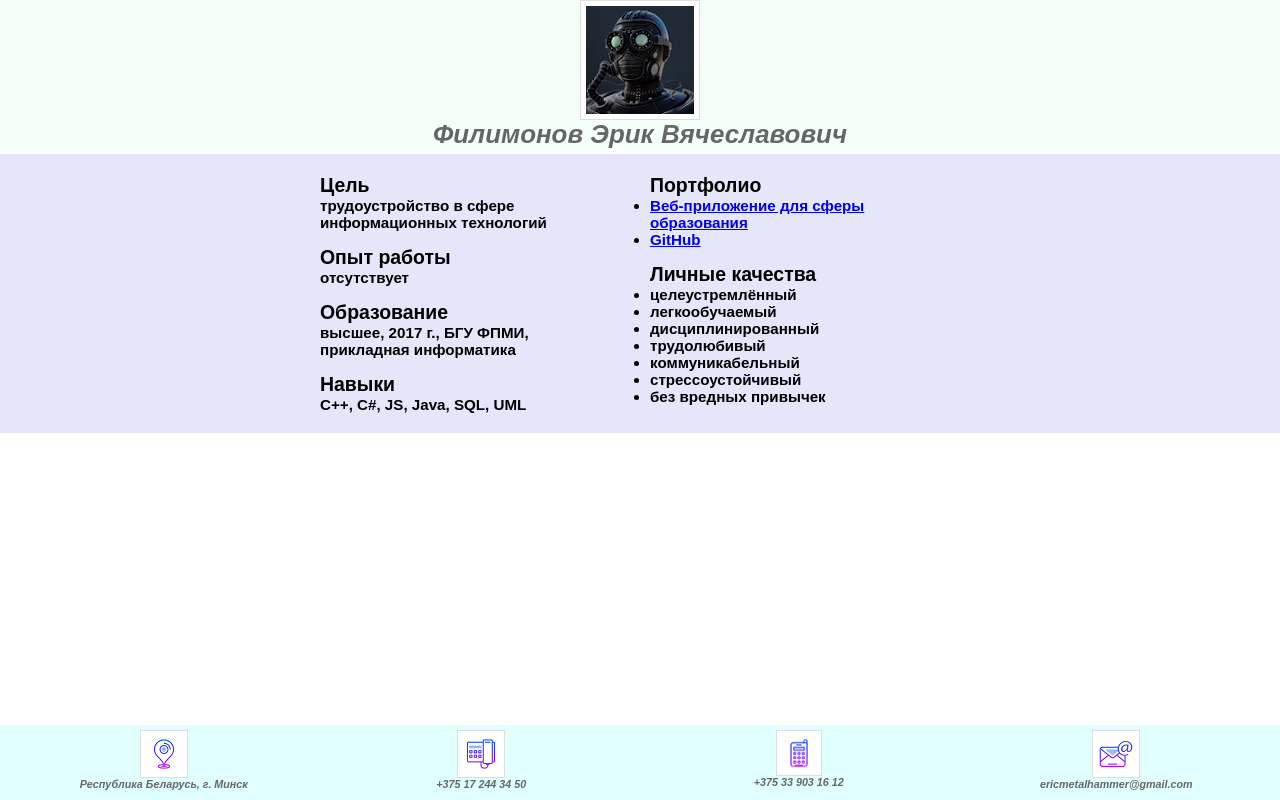
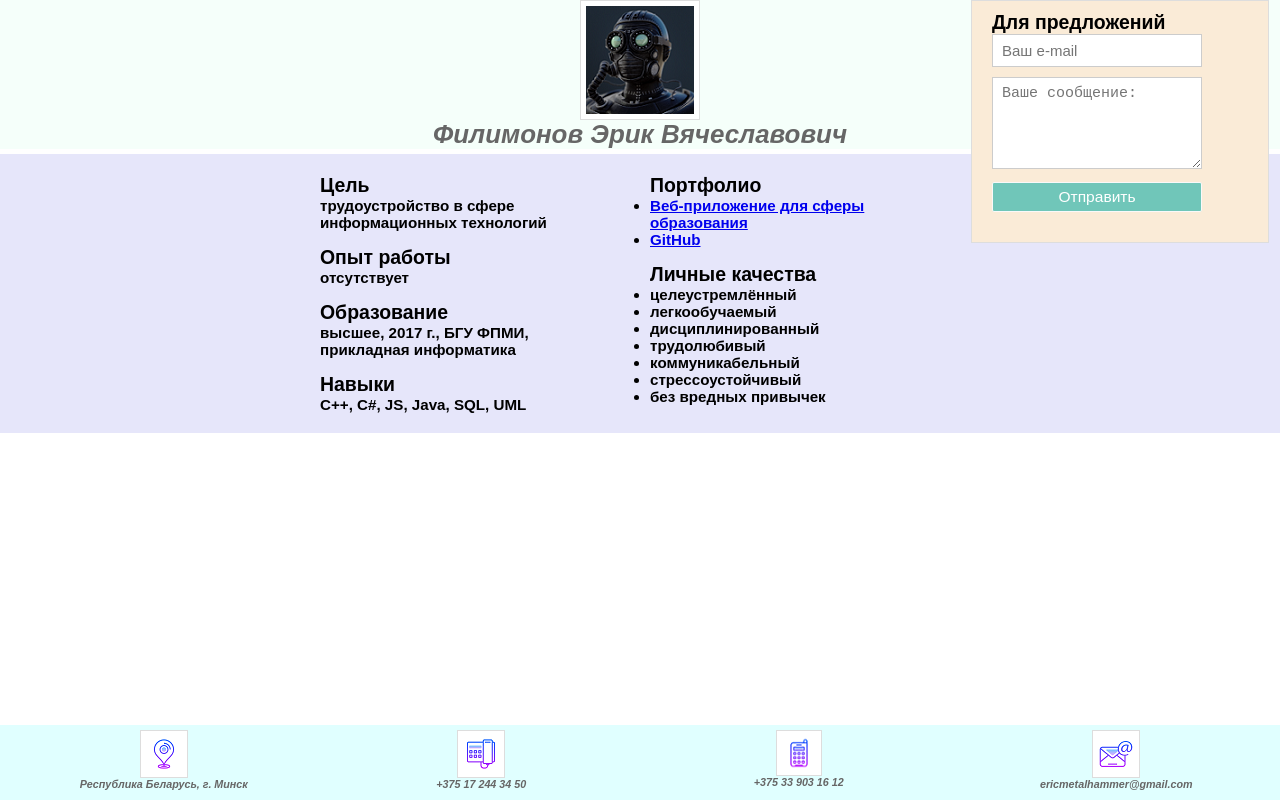
Before and after one commit to Metalhammer4/rsschool-codejam1-cv, a plain HTML site: page index.html in a window 1280 px wide. Drawn offline with Linux system fonts and the light colour scheme.

Commit message:
feat: added contact form

```diff
--- a/index.html
+++ b/index.html
@@ -113,6 +113,22 @@
 
         <div class="fixblock">
 
+          <div class="inline">
+
+            <h2>Для предложений</h2>
+
+              <form id="contact" action="#" method="post" name="contact">
+
+                <input class="txt" id="email" name="email" type="email" required placeholder="Ваш e-mail">
+
+                <textarea class="txtarea" id="msg" name="msg" required placeholder="Ваше сообщение:"></textarea>
+
+                <button class="send">Отправить</button>
+
+              </form>
+
+          </div>
+
         </div>
 
         <div class="footer">
--- a/style/style.css
+++ b/style/style.css
@@ -100,3 +100,72 @@ body {
   right: 0px;
   top: 0px;
 }
+
+.inline {
+  margin-left: 30px;
+  width: 80%;
+  margin: 0 auto;
+  background: #faebd7;
+  padding: 10px 20px;
+  border: 1px solid #dddddd;
+}
+
+.txt {
+  display: inline-block;
+  color: #676767;
+  width: 190px;
+  margin-bottom: 10px;
+  border: 1px solid #cccccc;
+  padding: 5px 9px;
+  font-size: 15px!important;
+  line-height: 1.4em;
+}
+.txtarea {
+  display: inline-block;
+  color: #676767;
+  width: 190px;
+  margin-bottom: 10px;
+  border: 1px solid #cccccc;
+  padding: 5px 9px;
+  font-size: 15px!important;
+  line-height: 1.4em;
+  height: 80px;
+}
+
+.txt:focus,
+.txtarea:focus {
+  border-style: solid;
+  border-color: #bababa;
+  color: #444444;
+}
+
+input.error,
+textarea.error {
+  border-color: #973d3d;
+  border-style: solid;
+  background: #f0bebe;
+  color: #a35959;
+}
+
+input.error:focus,
+textarea.error:focus {
+  border-color: #973d3d;
+  color: #a35959;
+}
+
+.send {
+  color: #ffffff;
+  display: block;
+  cursor: pointer;
+  padding: 5px 11px;
+  font-size: 1.2em;
+  border: solid 1px #f9f9f9;
+  border-radius: 2px;
+  background: #70c6b9;
+  width: 210px;
+  margin-bottom: 20px;
+}
+
+.send:hover {
+  background: #979797;
+}
```
